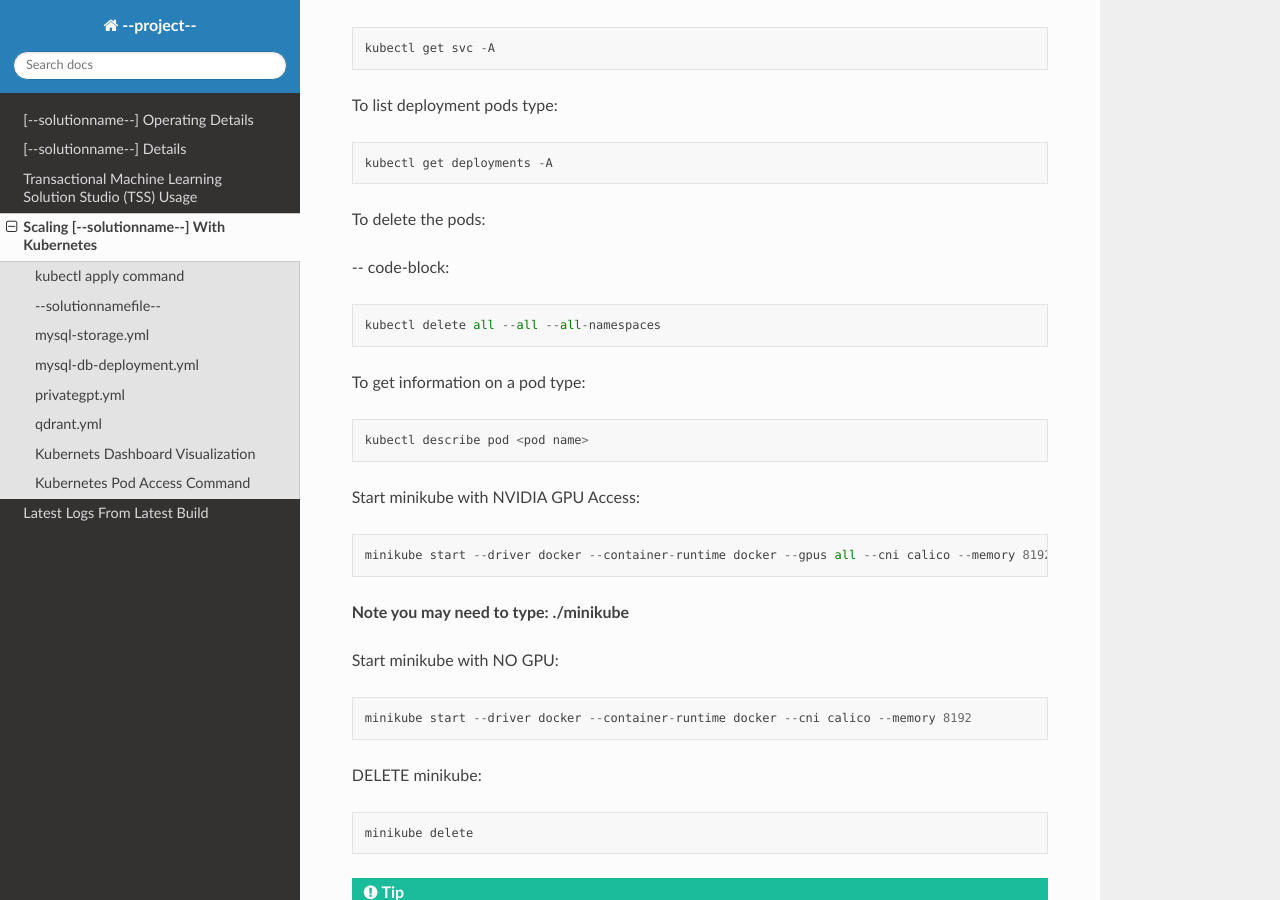
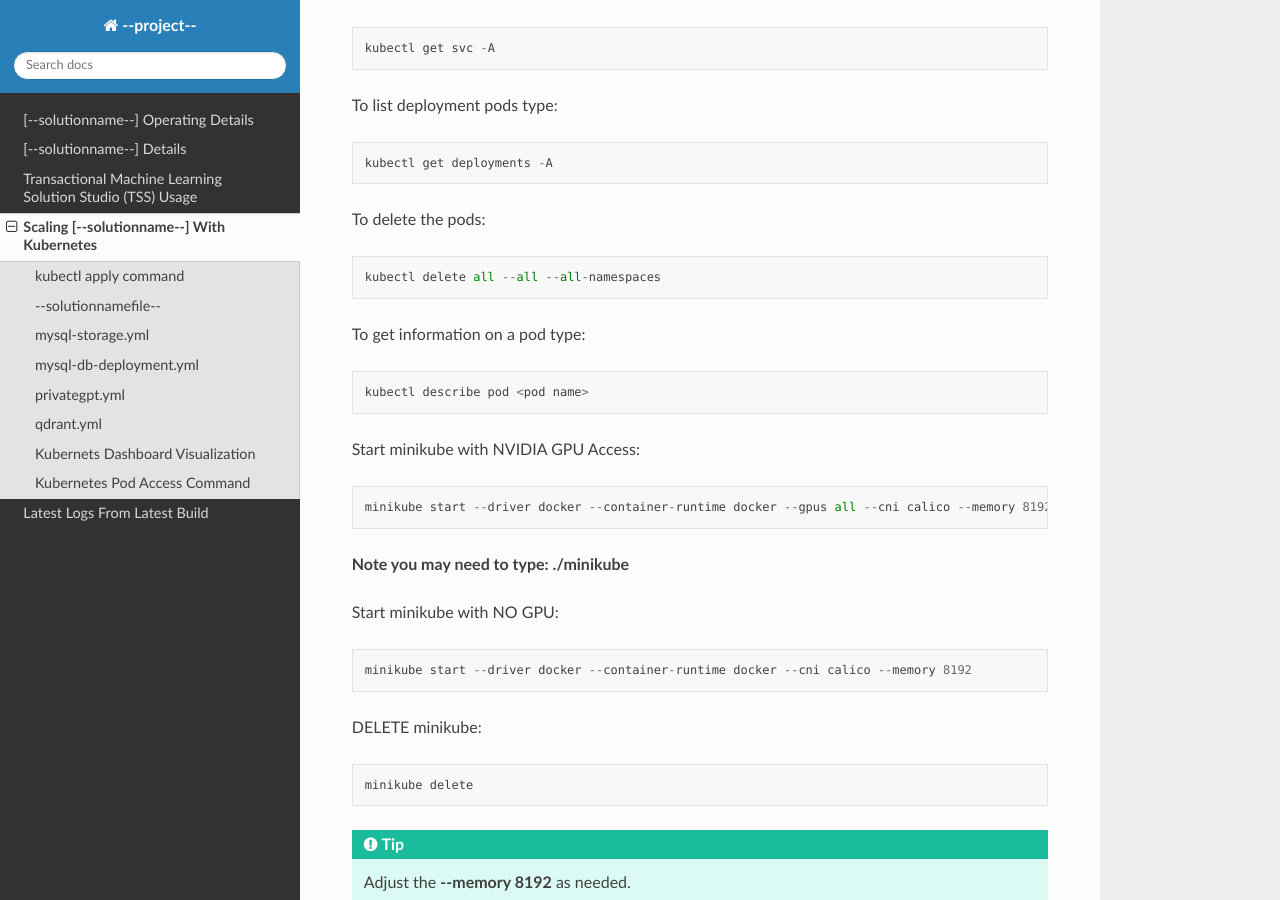
Before and after one commit to vanesalcb06/tssproject2-2b5c, a Sphinx documentation site: the page built from docs/source/kube.rst, in a window 1280 px wide and 900 px high, scrolled down 7022 px. Built offline with Sphinx 7.4.7 and the Read the Docs theme 3.1.0, drawn with Linux system fonts in a browser that asks for light colours.

Commit message:
Update kube.rst

```diff
--- a/docs/source/kube.rst
+++ b/docs/source/kube.rst
@@ -365,7 +365,7 @@ To list deployment pods type:
 
 To delete the pods:
 
--- code-block::
+.. code-block::
 
    kubectl delete all --all --all-namespaces
 
```
